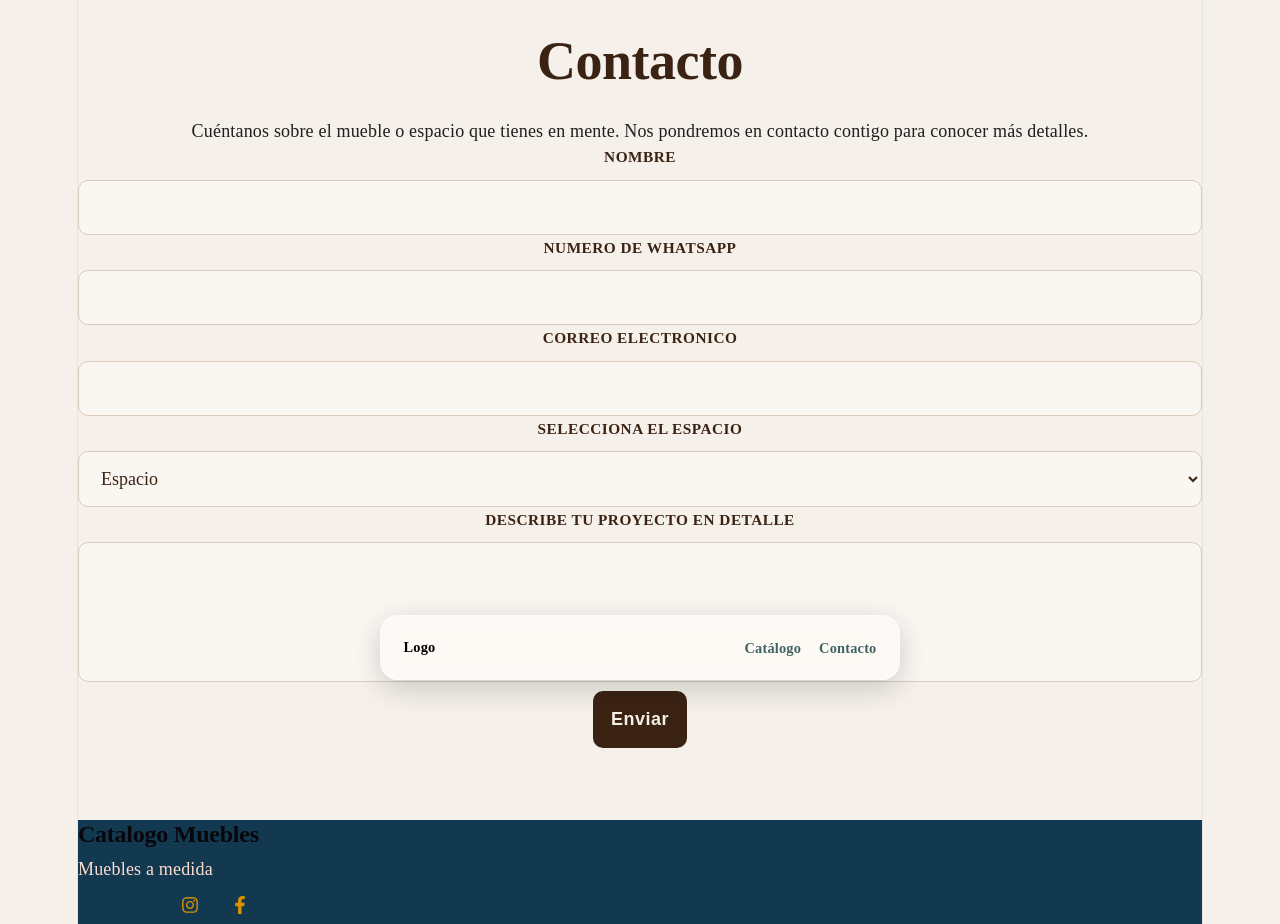
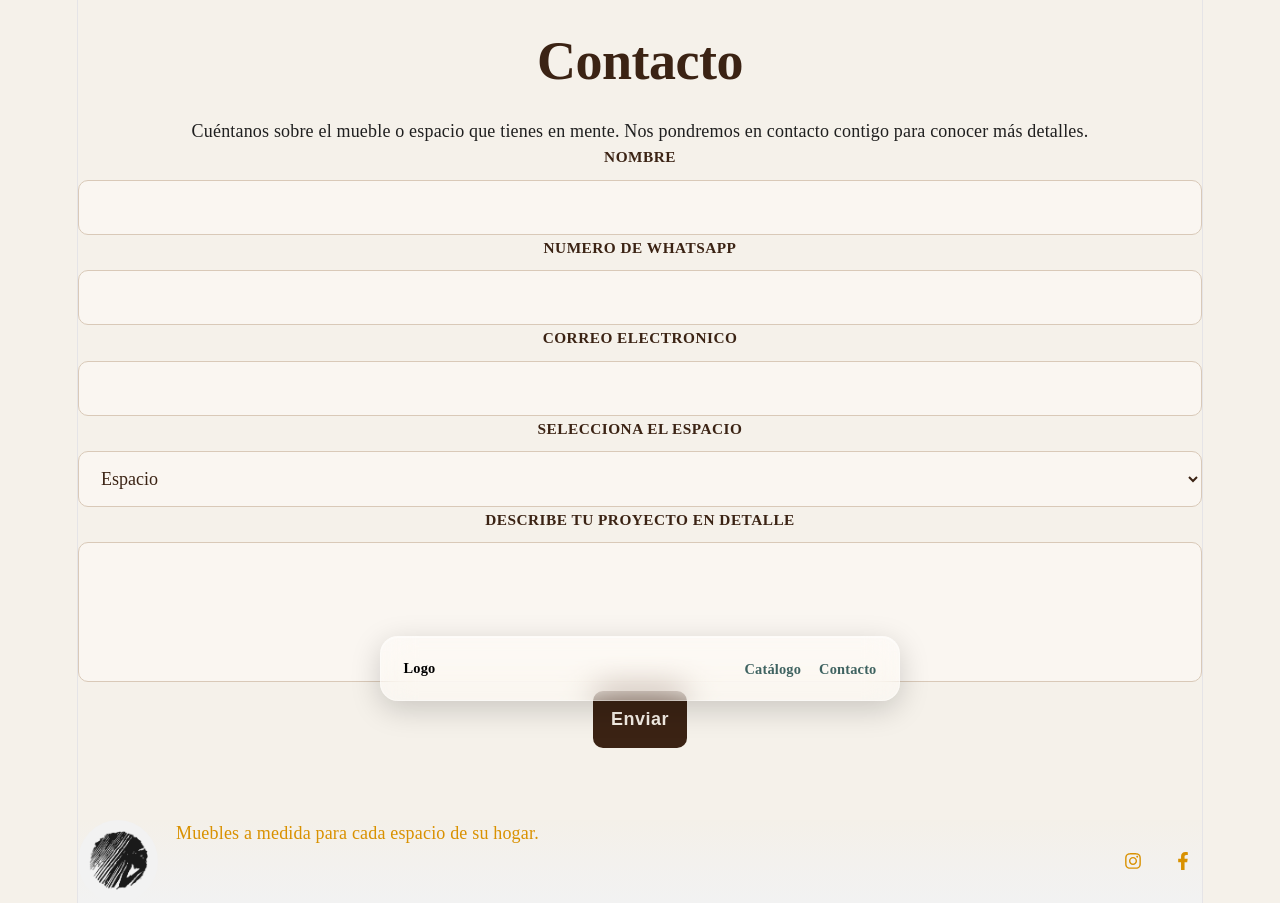
Before and after one commit to o0VanFanel0o/catalogo-muebles, a React (Vite) app: page /contact in a window 1280 px wide. After the commit the page ends 903 px from the top, so only its background shows below. Built offline with nearby package versions, Linux system fonts and the light colour scheme; a web font is replaced by a local one.

Commit message:
adding img to assets and test new style

```diff
--- a/src/components/Footer.jsx
+++ b/src/components/Footer.jsx
@@ -5,9 +5,10 @@ function Footer() {
     return (
       <footer className="footer">
         <div className="footer__brand">
-          <h2 className="footer__logo">Catalogo Muebles</h2>
-          <p className="footer__description">Muebles a medida</p>
-          <div className="footer__social">
+          <img src='src\assets\public\logo\Prodima.png' className="footer__logo"/>
+          <p className="footer__description">Muebles a medida para cada espacio de su hogar.</p>
+        </div>
+        <div className="footer__social">
             <a href="https://www.instagram.com/tu_usuario" target="_blank" rel="noreferrer" aria-label="Instagram">
               <FaInstagram />
             </a>
@@ -15,7 +16,6 @@ function Footer() {
               <FaFacebookF />
             </a>
           </div>
-        </div>
 
       </footer>
     )
--- a/src/styles/Footer.css
+++ b/src/styles/Footer.css
@@ -1,28 +1,31 @@
 .footer {
     display: flex;
-    background-color: rgb(19, 57, 80);
-    color: #faddce;
+    background: linear-gradient(to bottom, rgb(244, 240, 233), rgb(242, 242, 242));
+    color: rgb(217, 145, 0);
     margin-top: 4rem;
     justify-content: space-between;
-    gap: 1rem;
+    align-items: center;
 }
 
 .footer__brand {
-    text-align: start;
+    text-align:center;
+    gap:1rem;
+    display: flex;
+}
+.footer__logo {
+    width: 80px;
+    height: auto;
+    border-radius: 50%;
+}
+.footer__description {
+    color:rgb(217, 145, 0);
 }
 /* ===== Socials ===== */
-.footer__whats {
-    display: inline-flex;
-    align-items: center;
-    gap: 8px;
-}
 
 .footer__social {
     display: flex;
     justify-content: flex-end;
-    width: 100%;
     gap: 12px;
-    margin-top: 4px;
 }
 
 .footer__social a {
@@ -44,8 +47,6 @@
 
 @media (max-width: 640px) {
     .footer {
-        flex-direction: column;
-        gap: 1rem;
         padding: 28px 16px;
         text-align: center;
     }
```
Also changed, not shown: src/assets/public/logo/Prodima.png (added).
